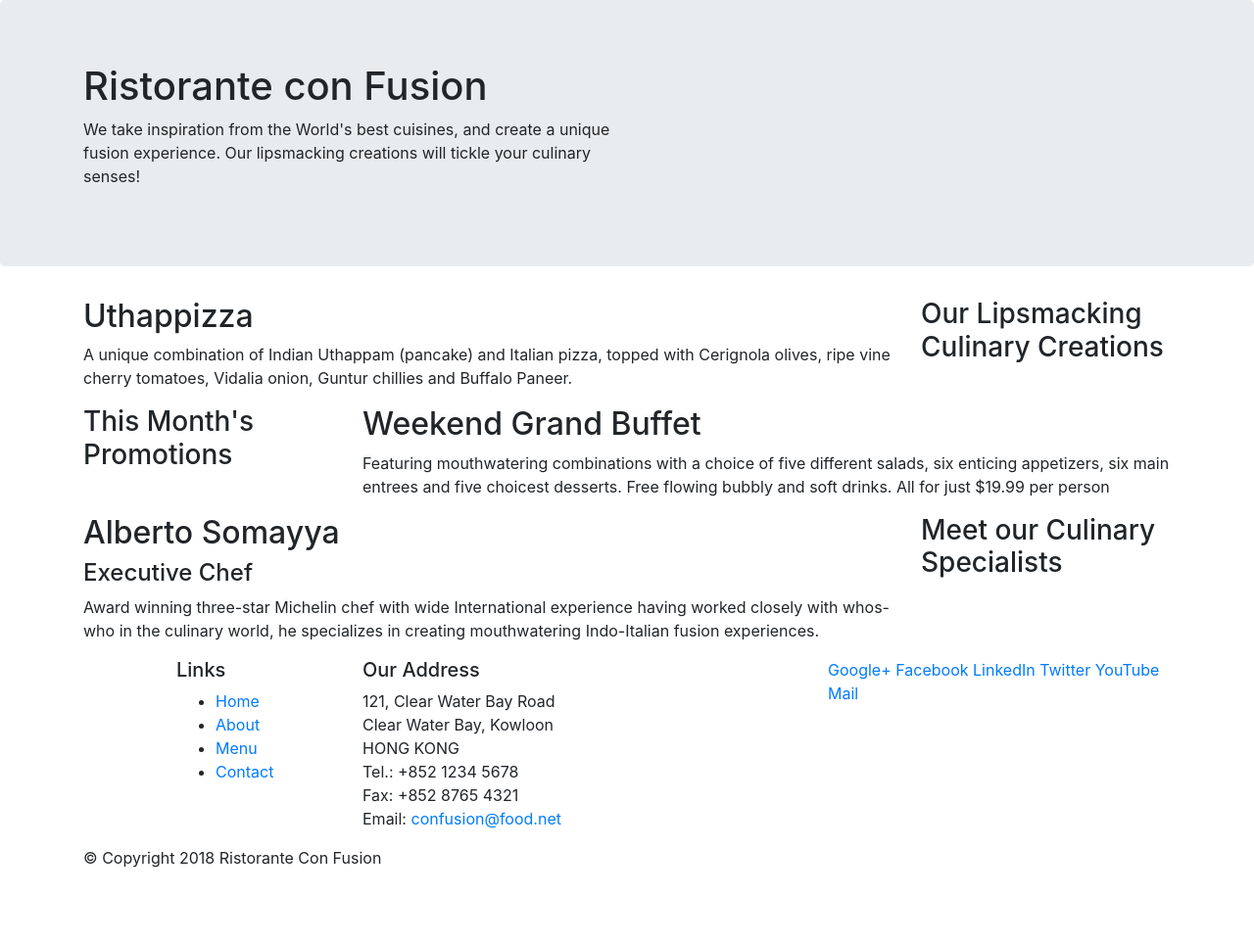
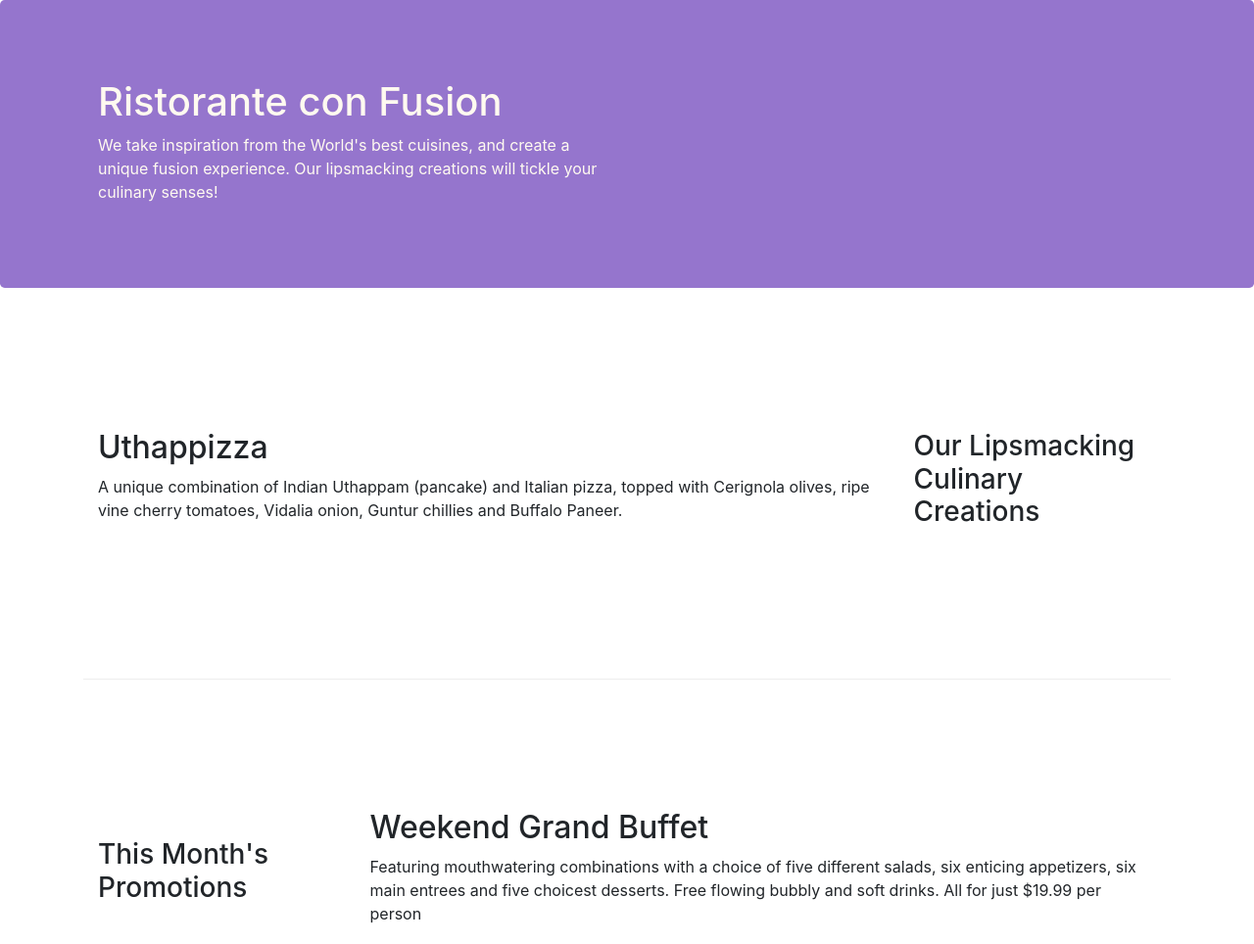
Before and after one commit to harmardir/conFusion, a website: page index.html in a window 1280 px wide. Shown: the top 964 px of the page at 98% size. Before the commit the page ends 904 px from the top, so only its background shows below. Drawn offline with nearby package versions, Linux system fonts and the light colour scheme.

Commit message:
Bootstrap Grid Part 2

```diff
--- /dev/null
+++ b/css/styles.css
@@ -0,0 +1,30 @@
+.row-header {
+    margin: 0px auto;
+    padding: 0px auto;
+}
+
+.row-content {
+    margin: 0px auto;
+    padding: 50px 0px 50px 0px;
+    border-bottom: 1px ridge;
+    min-height: 400px;
+}
+
+.footer {
+    background-color: #D1C4E9;
+    margin: 0px auto;
+    padding: 20px 0px 20px 0px;
+}
+
+.jumbotron {
+    padding: 80px 30px 70px 30px;
+    margin: 0px auto;
+    background: #9575CD;
+    color: floralwhite;
+}
+
+.address {
+    font-size: 80%;
+    margin: 0px;
+    color: #0f0f0f;
+}
--- a/index.html
+++ b/index.html
@@ -9,14 +9,15 @@
 
      <!-- Bootstrap CSS -->
      <link rel="stylesheet" href="node_modules/bootstrap/dist/css/bootstrap.min.css">
-    <title>Ristorante Con Fusion</title>
+     <link rel="stylesheet" href="css/styles.css">
+     <title>Ristorante Con Fusion</title>
 </head>
 
 <body>
 
     <header class="jumbotron">
         <div class="container">
-            <div class="row">
+            <div class="row row-header">
                 <div class="col-12 col-sm-6">
                     <h1>Ristorante con Fusion</h1>
                     <p>We take inspiration from the World's best cuisines, and create a unique fusion experience. Our lipsmacking creations will tickle your culinary senses!</p>
@@ -28,7 +29,7 @@
     </header>
 
     <div class="container">
-        <div class="row">
+        <div class="row row-content align-items-center">
             <div class="col-12 col-sm-4 order-sm-last col-md-3">
                 <h3>Our Lipsmacking Culinary Creations</h3>
             </div>
@@ -39,7 +40,7 @@
         </div>
 
 
-        <div class="row">
+        <div class="row row-content align-items-center">
             <div class="col-12 col-sm-4 col-md-3">
                 <h3>This Month's Promotions</h3>
             </div>
@@ -49,7 +50,7 @@
             </div>
         </div>
 
-        <div class="row">
+        <div class="row row-content align-items-center">
             <div class="col-12 col-sm-4 order-sm-last col-md-3">
                 <h3>Meet our Culinary Specialists</h3>
             </div>
@@ -61,12 +62,12 @@
         </div>
     </div>
 
-    <footer>
+    <footer class="footer">
         <div class="container">
             <div class="row">
                 <div class="col-4 offset-1 col-sm-2">
                     <h5>Links</h5>
-                    <ul>
+                    <ul class="list-unstyled">
                         <li><a href="#">Home</a></li>
                         <li><a href="#">About</a></li>
                         <li><a href="#">Menu</a></li>
@@ -84,8 +85,8 @@
 		              Email: <a href="mailto:confusion@food.net">confusion@food.net</a>
 		           </address>
                 </div>
-                <div class="col-12 col-sm-4">
-                    <div>
+                <div class="col-12 col-sm-4 align-self-center">
+                    <div class="text-center">
                         <a href="http://google.com/+">Google+</a>
                         <a href="http://www.facebook.com/profile.php?id=">Facebook</a>
                         <a href="http://www.linkedin.com/in/">LinkedIn</a>
@@ -95,7 +96,7 @@
                     </div>
                 </div>
            </div>
-           <div class="row">
+           <div class="row justify-content-center">
                 <div class="col-auto">
                     <p>© Copyright 2018 Ristorante Con Fusion</p>
                 </div>
```
